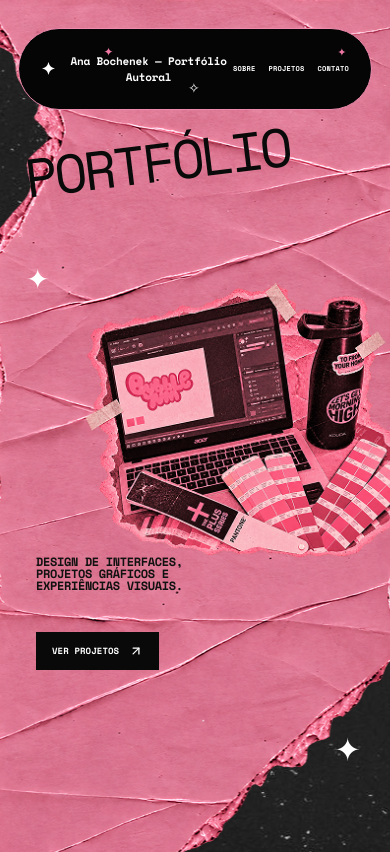
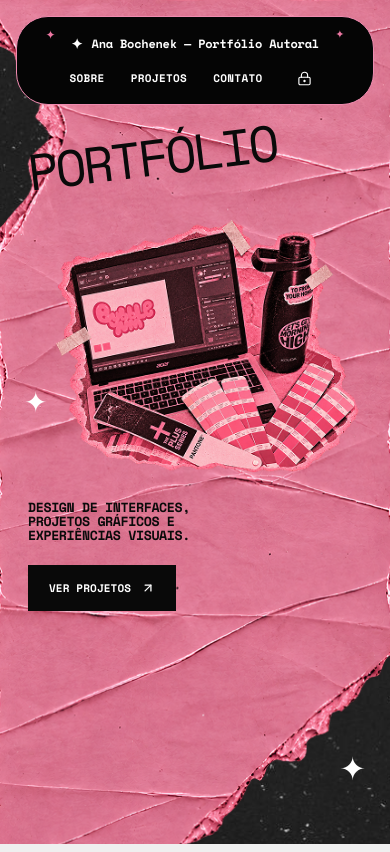
Before and after one commit to analuisaa18/portana, a React (Vite) app: page / in a window 390 px wide. Built offline with nearby package versions, Linux system fonts and the light colour scheme; no server answers; the database is empty.

Commit message:
Update index.css

```diff
--- a/src/index.css
+++ b/src/index.css
@@ -28,34 +28,44 @@
 
 * { box-sizing: border-box; }
 html { background:#efefef; scroll-behavior:smooth; }
-body { margin:0; min-width:320px; min-height:100vh; font-family:var(--font-body); background:#090909; color:#111; }
+body { margin:0; min-width:320px; min-height:100vh; font-family:var(--font-body); background:#090909; color:#111; overflow-wrap:break-word; }
 button, input, textarea { font:inherit; }
 button { -webkit-tap-highlight-color:transparent; }
 *:focus-visible { outline:2px solid var(--color-focus); outline-offset:3px; }
 
+/* ==========================================================================
+   SITE PÚBLICO — layout fluido
+   Antes, as páginas eram montadas com posições absolutas em pixels fixos
+   (ex.: top:402px), o que quebrava em tablets, notebooks de tela baixa e
+   quando o texto vindo do painel era mais longo que o previsto.
+   Agora tudo fica no fluxo normal (grid/flex) e a identidade visual é a mesma.
+   ========================================================================== */
+
 .reference-site {
   width:100%;
   min-height:100vh;
+  min-height:100svh;
   margin:0;
   position:relative;
-  overflow:hidden;
-  background:#eb83a8;
-  box-shadow:none;
+  overflow-x:clip;
+  background:#090909;
 }
-.reference-main { min-height:100vh; }
+.reference-main { min-height:100vh; min-height:100svh; display:flex; flex-direction:column; }
+.reference-main > * { flex:1 0 auto; }
 
-/* Header rebuilt from scratch: no legacy header layers. */
+/* ---------- Header ---------- */
 .ref-header {
   position:absolute;
   z-index:50;
   top:32px;
   left:50%;
   width:calc(100% - 96px);
+  max-width:1600px;
   transform:translateX(-50%);
 }
 .ref-header__inner {
   position:relative;
-  height:94px;
+  min-height:94px;
   padding:0 54px;
   border:1px solid #f08bb0;
   border-radius:999px;
@@ -64,6 +74,7 @@ button { -webkit-tap-highlight-color:transparent; }
   display:flex;
   align-items:center;
   justify-content:space-between;
+  gap:24px;
   overflow:hidden;
 }
 .ref-header__brand,
@@ -84,51 +95,59 @@ button { -webkit-tap-highlight-color:transparent; }
   letter-spacing:-.02em;
   cursor:pointer;
   z-index:2;
+  text-align:left;
+  padding:8px 0;
 }
 .ref-header__asterisk { color:#fff; font-size:17px; }
 .ref-header__nav { display:flex; align-items:center; gap:36px; z-index:2; }
 .ref-header__nav button {
   cursor:pointer;
   text-transform:uppercase;
-  font-size:10px;
+  font-size:11px;
   font-weight:900;
   letter-spacing:.03em;
-  padding:8px 0;
+  padding:10px 0;
+  transition:color .2s;
 }
+.ref-header__nav button:hover { color:#ed84aa; }
 .ref-header__nav button[aria-current="page"] { color:#ed84aa; }
-.ref-header__nav a,.ref-header__social { display:grid; place-items:center; }
+.ref-header__nav a,.ref-header__social { display:grid; place-items:center; min-width:36px; min-height:36px; border-radius:999px; cursor:pointer; transition:color .2s, background .2s; }
+.ref-header__nav .ref-header__social:hover,
+.ref-header__nav .ref-header__social[aria-current="page"] { color:#ed84aa; }
 .ref-header__decor { position:absolute; z-index:1; line-height:1; pointer-events:none; }
 .ref-header__decor--1 { left:17%; top:17px; color:#ec77a2; font-size:12px; }
 .ref-header__decor--2 { left:41%; bottom:14px; color:#fff; font-size:14px; }
 .ref-header__decor--3 { right:12%; top:18px; color:#ec77a2; font-size:11px; }
 .ref-header__decor--4 { right:2.5%; bottom:19px; color:#fff; font-size:13px; }
 
-.ref-page { min-height:100vh; position:relative; overflow:hidden; }
-.ref-page--home {
+/* ---------- Base das páginas ---------- */
+.ref-page {
+  position:relative;
+  overflow:hidden;
+  min-height:100vh;
+  min-height:100svh;
   background-color:#090909;
-  background-image:url('./assets/identity/fundo-02-rosa-desktop.png'), url('./assets/identity/fundo-01-desktop.png');
-  background-position:center, center;
+  background-position:center top, center;
   background-size:cover, cover;
   background-repeat:no-repeat, no-repeat;
 }
-.ref-home__copy { position:absolute; left:10.3%; top:41%; z-index:5; }
-.ref-home__copy h1 {
-  margin:0;
-  font-family:var(--font-headings);
-  font-size:clamp(62px,6.7vw,104px);
-  line-height:.88;
-  letter-spacing:-.065em;
-  transform:rotate(-5deg);
-  transform-origin:left center;
-  color:#0a0a0a;
+/* --bg-top / --bg-top-mobile podem ser trocadas pelo painel (aba Conteúdo do Site → Imagens). */
+.ref-page--home,
+.ref-page--projects {
+  --bg-top:url('./assets/identity/fundo-02-rosa-desktop.png');
+  --bg-top-mobile:url('./assets/identity/fundo-02-rosa-mobile.png');
+  background-image:var(--bg-top), url('./assets/identity/fundo-01-desktop.png');
 }
-.ref-home__copy p {
-  margin:42px 0 25px;
-  font-size:20px;
-  line-height:1.02;
-  font-weight:900;
-  letter-spacing:-.03em;
+.ref-page--about,
+.ref-page--contact,
+.ref-page--detail {
+  --bg-top:url('./assets/identity/fundo-02-preto-desktop.png');
+  --bg-top-mobile:none;
+  background-image:var(--bg-top), url('./assets/identity/fundo-01-desktop.png');
+  color:#f3a0bd;
 }
+.ref-star { position:absolute; z-index:8; color:#fff; pointer-events:none; line-height:1; }
+
 .ref-cta {
   border:0;
   background:#090909;
@@ -142,108 +161,270 @@ button { -webkit-tap-highlight-color:transparent; }
   font-weight:900;
   letter-spacing:.01em;
   text-transform:uppercase;
+  transition:transform .2s, background .2s, color .2s;
 }
+.ref-cta:hover { transform:translateY(-2px); }
 .ref-cta--pink { background:#ed83aa; color:#0a0a0a; }
+
+/* ---------- Home ---------- */
+.ref-page--home {
+  display:grid;
+  grid-template-columns:minmax(0,.9fr) minmax(0,1.1fr);
+  align-items:center;
+  gap:4vw;
+  padding:clamp(150px,20vh,200px) 5% clamp(90px,12vh,140px) 10.3%;
+}
+.ref-home__copy { position:relative; z-index:5; color:#0a0a0a; }
+.ref-home__copy h1 {
+  margin:0;
+  font-family:var(--font-headings);
+  font-size:clamp(54px,6.7vw,104px);
+  line-height:.88;
+  letter-spacing:-.065em;
+  transform:rotate(-5deg);
+  transform-origin:left center;
+  color:#0a0a0a;
+}
+.ref-home__copy p {
+  margin:42px 0 25px;
+  font-size:clamp(14px,1.4vw,20px);
+  line-height:1.05;
+  font-weight:900;
+  letter-spacing:-.03em;
+}
 .ref-home__collage {
-  position:absolute;
-  width:48.5%;
-  right:4.5%;
-  top:25.5%;
+  position:relative;
   z-index:3;
+  justify-self:end;
+  width:100%;
+  /* nunca maior do que a altura disponível da tela (evita corte em notebooks) */
+  max-width:min(100%, calc((100svh - 220px) * 1.333));
   transform:rotate(-1deg);
 }
 .ref-home__collage img { display:block; width:100%; height:auto; }
-.ref-star { position:absolute; z-index:8; color:#fff; pointer-events:none; line-height:1; }
-.ref-star--home-1 { right:47.3%; top:43%; font-size:38px; }
+.ref-star--home-1 { left:50%; top:45%; font-size:38px; }
 .ref-star--home-2 { right:7%; bottom:12%; font-size:42px; }
 
-.ref-page--projects {
-  background-color:#090909;
-  background-image:url('./assets/identity/fundo-02-rosa-desktop.png'), url('./assets/identity/fundo-01-desktop.png');
-  background-position:center, center;
-  background-size:cover, cover;
-  background-repeat:no-repeat, no-repeat;
-  padding:180px 9% 80px;
-}
+/* ---------- Projetos ---------- */
+.ref-page--projects { padding:180px 9% 110px; }
 .ref-projects__title {
   margin:0 0 52px;
   font-family:var(--font-headings);
-  font-size:58px;
+  font-size:clamp(42px,4.4vw,64px);
   letter-spacing:-.05em;
   line-height:.9;
+  color:#0a0a0a;
 }
-.ref-projects__grid { display:grid; grid-template-columns:repeat(4,1fr); gap:56px; }
-.ref-project-card { appearance:none; border:0; background:none; padding:0; color:#090909; text-align:left; cursor:pointer; }
+.ref-projects__grid {
+  position:relative;
+  z-index:3;
+  display:grid;
+  grid-template-columns:repeat(auto-fill, minmax(min(220px,100%),1fr));
+  gap:56px;
+}
+.ref-projects__empty { color:#0a0a0a; font-weight:700; font-size:14px; }
+.ref-project-card { appearance:none; border:0; background:none; padding:0; color:#090909; text-align:left; cursor:pointer; display:block; width:100%; }
 .ref-project-card:disabled { cursor:default; }
-.ref-project-card__image { display:block; width:100%; aspect-ratio:.82; background:#050505; overflow:hidden; }
-.ref-project-card__image img { width:100%; height:100%; object-fit:cover; display:block; }
-.ref-project-card__label { display:block; margin-top:15px; font-size:11px; font-weight:800; text-transform:uppercase; }
-.ref-star--projects-1 { left:7%; top:51%; font-size:30px; }
-.ref-star--projects-2 { right:8%; bottom:7%; font-size:40px; }
+.ref-project-card__image { position:relative; display:block; width:100%; aspect-ratio:.82; background:#050505; overflow:hidden; }
+.ref-project-card__image img { width:100%; height:100%; object-fit:cover; display:block; transition:transform .5s cubic-bezier(.16,1,.3,1); }
+.ref-project-card:not(:disabled):hover .ref-project-card__image img,
+.ref-project-card:focus-visible .ref-project-card__image img { transform:scale(1.04); }
+.ref-project-card__label { display:block; margin-top:15px; font-size:12px; font-weight:800; text-transform:uppercase; line-height:1.2; }
+.ref-project-card__meta { display:block; margin-top:5px; font-size:10px; font-weight:700; text-transform:uppercase; letter-spacing:.04em; opacity:.7; }
+.ref-star--projects-1 { left:4%; top:52%; font-size:30px; }
+.ref-star--projects-2 { right:4%; bottom:7%; font-size:40px; }
 
-.ref-page--about,
-.ref-page--contact {
-  background-color:#090909;
-  background-image:url('./assets/identity/fundo-02-preto-desktop.png'), url('./assets/identity/fundo-01-desktop.png');
-  background-position:center, center;
-  background-size:cover, cover;
-  background-repeat:no-repeat, no-repeat;
-  color:#f3a0bd;
+/* ---------- Sobre ---------- */
+.ref-page--about {
+  padding:178px 9% 100px 10%;
+  display:grid;
+  grid-template-columns:minmax(0,1.2fr) minmax(0,.8fr);
+  gap:6vw;
+  align-items:center;
 }
-.ref-page--about { padding:178px 10% 90px; }
-.ref-about__copy { width:50%; position:relative; z-index:3; }
+.ref-about__copy { position:relative; z-index:3; }
 .ref-about__copy h1 {
   margin:0 0 16px;
   font-family:var(--font-headings);
-  font-size:76px;
-  line-height:.63;
+  font-size:clamp(54px,5.3vw,76px);
+  line-height:.82;
   letter-spacing:-.055em;
   color:#ed86ac;
   text-transform:uppercase;
 }
-.ref-about__copy h1 span { display:inline-block; margin-left:62px; }
+.ref-about__copy h1 span { display:inline-block; margin-left:.8em; }
 .ref-about__lead,.ref-about__text { color:#f09ab9; max-width:620px; }
-.ref-about__lead { font-size:18px; line-height:1.24; margin:22px 0 18px; font-weight:700; }
-.ref-about__text p { margin:0 0 13px; font-size:15px; line-height:1.25; }
-.ref-about__copy .ref-cta { margin-top:10px; }
+.ref-about__lead { font-size:18px; line-height:1.3; margin:26px 0 18px; font-weight:700; }
+.ref-about__text p { margin:0 0 13px; font-size:15px; line-height:1.45; }
+.ref-about__copy .ref-cta { margin-top:14px; }
 .ref-about__visual {
-  position:absolute;
-  right:8.5%;
-  top:37%;
-  width:29%;
+  position:relative;
+  width:100%;
+  max-width:420px;
+  justify-self:center;
   aspect-ratio:.8;
   background:#020202;
   transform:rotate(-7deg);
   overflow:hidden;
+  box-shadow:12px 14px 0 rgba(0,0,0,.35);
 }
-.ref-about__visual img { width:100%; height:100%; object-fit:cover; filter:grayscale(.15) contrast(1.07); }
-.ref-star--about-1 { left:7%; top:25%; font-size:42px; }
-.ref-star--about-2 { right:6%; bottom:12%; font-size:35px; }
+.ref-about__visual img { width:100%; height:100%; object-fit:cover; display:block; filter:grayscale(.15) contrast(1.07); }
+.ref-star--about-1 { left:4%; top:25%; font-size:42px; }
+.ref-star--about-2 { right:4%; bottom:8%; font-size:35px; }
 
-.ref-page--contact { padding:165px 9% 70px; }
-.ref-contact__heading { text-align:center; width:min(650px,80%); margin:0 auto 42px; }
-.ref-contact__heading p { margin:0; color:#fff; font-size:19px; line-height:.78; font-weight:900; letter-spacing:.35em; }
-.ref-contact__heading h1 { margin:9px 0 7px; font-family:var(--font-headings); font-size:38px; letter-spacing:-.03em; line-height:1; color:#eb82a7; }
-.ref-contact__heading span { display:block; font-size:12px; color:#ed8eae; }
-.ref-contact__columns { display:grid; grid-template-columns:.9fr 1.4fr; gap:34px; width:min(900px,84%); margin:0 auto; align-items:start; }
-.ref-contact__card { background:rgba(50,45,47,.94); border:1px solid #e06f98; border-radius:13px; padding:28px; }
-.ref-contact__card h2 { color:#ec83aa; font-size:19px; line-height:1.05; margin:0 0 25px; }
+/* ---------- Contato ---------- */
+.ref-page--contact { padding:165px 9% 90px; }
+.ref-contact__heading { text-align:center; width:min(650px,100%); margin:0 auto 42px; }
+.ref-contact__heading p { margin:0; color:#fff; font-size:19px; line-height:1.15; font-weight:900; letter-spacing:.3em; }
+.ref-contact__heading h1 { margin:12px 0 10px; font-family:var(--font-headings); font-size:clamp(30px,3vw,40px); letter-spacing:-.03em; line-height:1; color:#eb82a7; }
+.ref-contact__heading span { display:block; font-size:13px; line-height:1.4; color:#ed8eae; }
+.ref-contact__columns { display:grid; grid-template-columns:.9fr 1.4fr; gap:34px; width:min(900px,100%); margin:0 auto; align-items:start; }
+.ref-contact__card { background:rgba(50,45,47,.94); border:1px solid #e06f98; border-radius:13px; padding:28px; position:relative; z-index:9; }
+.ref-contact__card h2 { color:#ec83aa; font-size:19px; line-height:1.15; margin:0 0 25px; }
 .ref-contact__info > div { display:flex; gap:14px; align-items:flex-start; margin:17px 0; color:#e986aa; }
-.ref-contact__info strong { display:block; color:#f1a1bd; font-size:12px; margin-bottom:3px; }
-.ref-contact__info span { display:block; font-size:11px; line-height:1.3; }
+.ref-contact__info svg { flex-shrink:0; }
+.ref-contact__info strong { display:block; color:#f1a1bd; font-size:13px; margin-bottom:3px; }
+.ref-contact__info span { display:block; font-size:12px; line-height:1.35; overflow-wrap:anywhere; }
+.ref-contact__info a { color:inherit; text-decoration:underline; text-underline-offset:2px; }
 .ref-contact__form { display:flex; flex-direction:column; gap:13px; }
-.ref-contact__form label { color:#ef8eaf; font-size:11px; font-weight:700; }
-.ref-contact__form input,.ref-contact__form textarea { width:100%; margin-top:6px; border:0; border-radius:6px; background:#050505; color:#fff; padding:10px 12px; font-size:11px; resize:vertical; }
+.ref-contact__form label { color:#ef8eaf; font-size:12px; font-weight:700; }
+.ref-contact__form input,.ref-contact__form textarea { width:100%; margin-top:6px; border:1px solid transparent; border-radius:6px; background:#050505; color:#fff; padding:11px 12px; font-size:13px; resize:vertical; }
+.ref-contact__form input:focus,.ref-contact__form textarea:focus { border-color:#ec83aa; outline:none; }
 .ref-contact__form small { display:flex; align-items:center; gap:3px; margin-top:4px; color:#ffb5c9; }
-.ref-contact__form button { border:0; border-radius:7px; background:#36a465; color:#fff; height:35px; display:flex; align-items:center; justify-content:center; gap:7px; font-size:10px; cursor:pointer; }
-.ref-star--contact-1 { left:7%; top:30%; font-size:39px; }
-.ref-star--contact-2 { right:6%; bottom:15%; font-size:41px; }
+.ref-contact__form button { border:0; border-radius:7px; background:#36a465; color:#fff; min-height:42px; display:flex; align-items:center; justify-content:center; gap:7px; font-size:12px; font-weight:700; cursor:pointer; }
+.ref-contact__form button:hover { background:#2e9058; }
+.ref-contact__social { display:flex; flex-wrap:wrap; gap:10px; margin-top:22px; padding-top:18px; border-top:1px solid rgba(224,111,152,.4); }
+.ref-contact__social a { display:inline-flex; align-items:center; gap:6px; border:1px solid #e06f98; border-radius:999px; padding:6px 12px; color:#f1a1bd; font-size:11px; font-weight:700; text-decoration:none; }
+.ref-contact__social a:hover { background:#ec83aa; color:#0a0a0a; }
+.ref-contact__notice { color:#ffb5c9; font-size:12px; margin:0; }
+.ref-star--contact-1 { left:4%; top:30%; font-size:39px; }
+.ref-star--contact-2 { right:4%; bottom:10%; font-size:41px; }
 
-/* Project detail stays functional; this only gives it a clean readable shell. */
-.reference-main > section:not(.ref-page),
-.reference-main > article,
-.reference-main > div:not(.ref-page) { position:relative; z-index:1; }
+/* ---------- Detalhe do projeto ----------
+   Antes herdava cores do tema (texto claro) sobre o fundo rosa e ficava
+   praticamente ilegível. Agora usa o fundo preto da identidade e fixa
+   localmente tokens legíveis para os blocos de conteúdo. */
+.ref-page--detail {
+  --color-text-primary:#fff3f7;
+  --color-text-secondary:#f3a0bd;
+  --color-surface:#1a1718;
+  --color-border:#e06f98;
+  --color-primary:#ec83aa;
+  padding:170px 9% 100px;
+}
+.ref-detail { max-width:1100px; margin:0 auto; position:relative; z-index:3; }
+.ref-detail__back {
+  display:inline-flex; align-items:center; gap:8px;
+  border:1px solid #e06f98; border-radius:999px; background:#050505; color:#fff;
+  padding:10px 18px; font-size:11px; font-weight:900; text-transform:uppercase; letter-spacing:.03em; cursor:pointer;
+  transition:background .2s,color .2s;
+}
+.ref-detail__back:hover { background:#ec83aa; color:#0a0a0a; }
+.ref-detail__header { margin:40px 0 36px; padding-bottom:32px; border-bottom:1px solid rgba(236,131,170,.45); }
+.ref-detail__meta { display:flex; flex-wrap:wrap; gap:10px; margin-bottom:18px; }
+.ref-detail__chip { display:inline-flex; align-items:center; gap:6px; border:1px solid #e06f98; border-radius:999px; padding:5px 12px; font-size:11px; font-weight:800; text-transform:uppercase; color:#f3a0bd; }
+.ref-detail__title { margin:0; font-family:var(--font-headings); font-size:clamp(36px,5vw,72px); line-height:.95; letter-spacing:-.05em; color:#ed86ac; text-transform:uppercase; overflow-wrap:anywhere; }
+.ref-detail__lead { margin:20px 0 0; max-width:760px; font-size:clamp(15px,1.4vw,19px); line-height:1.45; color:#f6c1d3; }
+.ref-detail__draft { display:flex; gap:8px; align-items:center; margin-top:24px; padding:12px 14px; border:1px solid #f59e0b; border-radius:8px; color:#fbbf24; font-size:13px; background:rgba(245,158,11,.08); }
+.ref-detail__cover { margin:0 0 48px; background:#050505; overflow:hidden; }
+.ref-detail__cover img { display:block; width:100%; height:auto; max-height:80vh; object-fit:contain; margin:0 auto; }
+.ref-detail__blocks { max-width:860px; margin:0 auto; }
+.ref-detail__empty { padding:28px; border:1px dashed rgba(236,131,170,.5); border-radius:12px; text-align:center; font-size:13px; color:#f3a0bd; }
+.ref-detail__footer { margin-top:64px; padding-top:28px; border-top:1px solid rgba(236,131,170,.45); }
+.ref-detail__state { text-align:center; padding:60px 0; }
+.ref-detail__state h2 { color:#ed86ac; font-family:var(--font-headings); font-size:32px; margin:16px 0 8px; }
+.ref-detail__state p { margin:0 0 24px; }
 
+/* ---------- Notebooks / tablets ---------- */
+@media (max-width: 1100px) {
+  .ref-header { width:calc(100% - 48px); }
+  .ref-header__inner { padding:0 32px; }
+  .ref-header__nav { gap:24px; }
+  .ref-page--projects { padding-left:6%; padding-right:6%; }
+  .ref-projects__grid { gap:40px 32px; }
+}
+
+/* ---------- Tablet e celular: tudo empilhado ---------- */
+@media (max-width: 900px) {
+  .ref-page--home,
+  .ref-page--projects,
+  .ref-page--about,
+  .ref-page--contact,
+  .ref-page--detail {
+    background-image:var(--bg-top-mobile), url('./assets/identity/fundo-01-mobile.png');
+  }
+
+  /* Home: título → colagem → texto → botão */
+  .ref-page--home {
+    grid-template-columns:1fr;
+    align-content:center;
+    gap:0;
+    padding:190px 28px 80px;
+  }
+  .ref-home__copy { display:contents; }
+  .ref-home__copy h1 { order:1; font-size:clamp(48px,13vw,96px); transform:rotate(-7deg); margin-bottom:24px; }
+  .ref-home__collage { order:2; justify-self:center; width:min(100%,620px); max-width:none; transform:none; }
+  .ref-home__copy p { order:3; margin:28px 0 22px; font-size:clamp(13px,3.4vw,18px); }
+  .ref-home__copy .ref-cta { order:4; justify-self:start; }
+  .ref-star--home-1 { left:24px; top:46%; font-size:28px; }
+  .ref-star--home-2 { right:24px; bottom:60px; font-size:32px; }
+
+  .ref-page--projects { padding:150px 28px 200px; }
+  .ref-star--projects-2 { bottom:60px; right:24px; }
+  .ref-projects__title { margin-bottom:28px; }
+  .ref-projects__grid { grid-template-columns:repeat(auto-fill, minmax(min(150px,100%),1fr)); gap:32px 24px; }
+  .ref-project-card__label { font-size:11px; margin-top:10px; }
+  .ref-star--projects-1 { left:10px; top:30%; font-size:24px; }
+
+  .ref-page--about { grid-template-columns:1fr; padding:150px 28px 80px; gap:48px; }
+  .ref-about__lead { font-size:15px; }
+  .ref-about__text p { font-size:14px; }
+  .ref-about__visual { width:min(70%,360px); }
+  .ref-star--about-1 { left:12px; top:150px; font-size:28px; }
+  .ref-star--about-2 { right:14px; bottom:30px; }
+
+  .ref-page--contact { padding:150px 20px 70px; }
+  .ref-contact__heading { margin-bottom:28px; }
+  .ref-contact__heading p { font-size:15px; letter-spacing:.22em; }
+  .ref-contact__heading span { font-size:12px; padding:0 8px; }
+  .ref-contact__columns { grid-template-columns:1fr; gap:16px; }
+  .ref-contact__card { padding:22px; }
+  .ref-contact__card h2 { font-size:17px; }
+  .ref-star--contact-1 { left:10px; top:118px; font-size:26px; }
+  .ref-star--contact-2 { display:none; }
+
+  .ref-page--detail { padding:150px 22px 70px; }
+  /* estrelas decorativas passam para trás do conteúdo em telas menores */
+  .ref-star { z-index:2; }
+}
+
+/* ---------- Celular: cabeçalho em duas linhas, letras legíveis ---------- */
+@media (max-width: 640px) {
+  .ref-header { top:16px; width:calc(100% - 32px); }
+  .ref-header__inner {
+    flex-direction:column;
+    justify-content:center;
+    gap:2px;
+    min-height:0;
+    padding:12px 20px 8px;
+    border-radius:32px;
+  }
+  .ref-header__brand { font-size:12px; justify-content:center; text-align:center; padding:4px 0; }
+  .ref-header__asterisk { font-size:14px; }
+  .ref-header__nav { gap:22px; }
+  .ref-header__nav button { font-size:11px; padding:8px 2px; }
+  .ref-header__decor--2,.ref-header__decor--4 { display:none; }
+  .ref-header__decor--1 { left:8%; top:12px; }
+  .ref-header__decor--3 { right:8%; top:12px; }
+
+  .ref-page--home,.ref-page--projects,.ref-page--about,.ref-page--contact,.ref-page--detail { padding-top:128px; }
+  .ref-page--home { padding-top:150px; align-content:start; }
+  .ref-projects__grid { grid-template-columns:repeat(2,minmax(0,1fr)); gap:28px 18px; }
+  .ref-project-card__label { font-size:10px; }
+  .ref-project-card__meta { font-size:9px; }
+}
+
+/* ---------- Painel administrativo (inalterado) ---------- */
 .admin-shell { min-height:100vh; background:var(--color-bg); color:var(--color-text-primary); }
 .admin-main { min-height:100vh; }
 
@@ -254,58 +435,6 @@ button { -webkit-tap-highlight-color:transparent; }
 .video-responsive { position:relative; overflow:hidden; width:100%; padding-top:56.25%; }
 .video-responsive iframe { position:absolute; inset:0; width:100%; height:100%; border:0; }
 
-@media (max-width: 900px) {
-  .reference-site { width:100%; min-height:852px; margin:0; box-shadow:none; }
-  .reference-main { min-height:852px; }
-  .ref-page { min-height:852px; }
-  .ref-header { top:28px; width:calc(100% - 36px); }
-  .ref-header__inner { height:82px; padding:0 22px; }
-  .ref-header__brand { font-size:11px; }
-  .ref-header__nav { gap:13px; }
-  .ref-header__nav button { font-size:7px; }
-  .ref-header__nav a,.ref-header__social { display:none; }
-  .ref-header__decor--1 { left:24%; }
-  .ref-header__decor--2 { left:48%; }
-  .ref-header__decor--3 { right:7%; }
-  .ref-header__decor--4 { display:none; }
-
-  .ref-page--home { background-image:url('./assets/identity/fundo-02-rosa-mobile.png'), url('./assets/identity/fundo-01-mobile.png'); background-size:cover,cover; }
-  .ref-home__copy { left:25px; right:20px; top:154px; }
-  .ref-home__copy h1 { font-size:54px; transform:rotate(-7deg); }
-  .ref-home__copy p { position:absolute; top:402px; left:11px; margin:0; font-size:12px; line-height:1.02; }
-  .ref-home__copy .ref-cta { position:absolute; top:478px; left:11px; padding:12px 16px; font-size:9px; }
-  .ref-home__collage { width:93%; right:-7%; top:282px; transform:none; }
-  .ref-star--home-1 { left:26px; top:265px; right:auto; font-size:28px; }
-  .ref-star--home-2 { right:29px; bottom:87px; font-size:32px; }
-
-  .ref-page--projects { background-image:url('./assets/identity/fundo-02-rosa-mobile.png'), url('./assets/identity/fundo-01-mobile.png'); background-size:cover,cover; padding:151px 28px 45px; }
-  .ref-projects__title { font-size:46px; margin-bottom:28px; }
-  .ref-projects__grid { grid-template-columns:repeat(2,1fr); gap:36px 28px; }
-  .ref-project-card__label { font-size:8px; margin-top:8px; line-height:1.1; }
-  .ref-star--projects-1 { left:13px; top:30%; font-size:24px; }
-
-  .ref-page--about,.ref-page--contact { background-image:url('./assets/identity/fundo-01-mobile.png'); }
-  .ref-page--about { padding:145px 34px 52px; min-height:900px; }
-  .ref-about__copy { width:100%; }
-  .ref-about__copy h1 { font-size:54px; line-height:.7; }
-  .ref-about__copy h1 span { margin-left:33px; }
-  .ref-about__lead { font-size:12px; margin:17px 0 11px; max-width:96%; }
-  .ref-about__text p { font-size:10px; line-height:1.25; margin-bottom:9px; max-width:95%; }
-  .ref-about__copy .ref-cta { padding:10px 12px; font-size:8px; }
-  .ref-about__visual { width:52%; right:16%; top:auto; bottom:28px; aspect-ratio:.8; }
-  .ref-star--about-1 { left:17px; top:150px; font-size:28px; }
-  .ref-star--about-2 { right:16px; bottom:42px; }
-
-  .ref-page--contact { padding:140px 20px 45px; min-height:1050px; }
-  .ref-contact__heading { width:100%; margin-bottom:26px; }
-  .ref-contact__heading p { font-size:15px; letter-spacing:.25em; }
-  .ref-contact__heading h1 { font-size:31px; }
-  .ref-contact__heading span { font-size:9px; padding:0 15px; }
-  .ref-contact__columns { width:100%; grid-template-columns:1fr; gap:16px; }
-  .ref-contact__card { padding:20px; }
-  .ref-contact__card h2 { font-size:17px; }
-}
-
 @media (prefers-reduced-motion: reduce) {
   html { scroll-behavior:auto; }
   *,*::before,*::after { animation-duration:.01ms!important; transition-duration:.01ms!important; }
```
